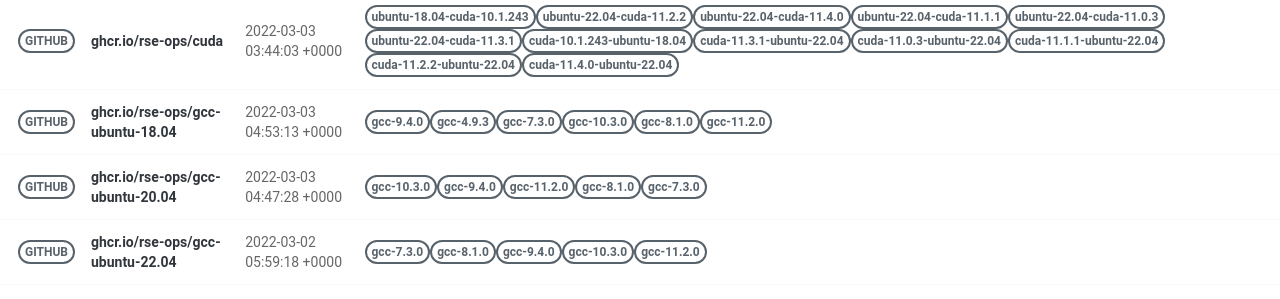
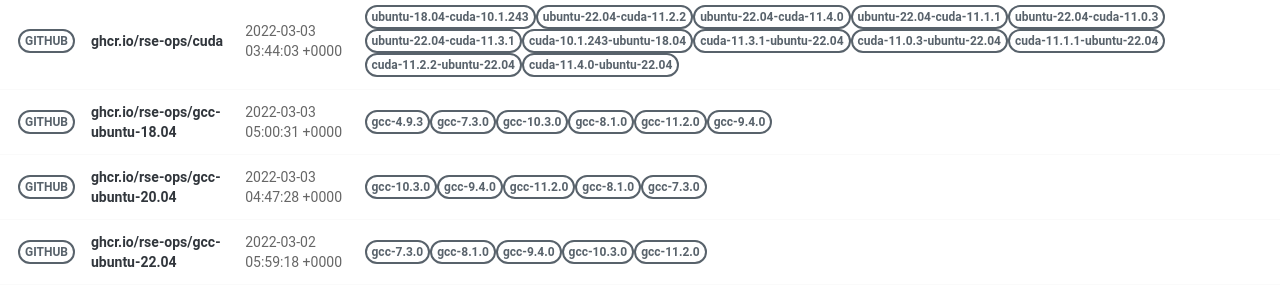
Before and after one commit to rse-ops/docker-images, a Jekyll site: the page built from pages/index.md, in a window 1280 px wide. Shown: the part 502-801 px from the top of the page. Built offline with Jekyll 4.4.1, drawn with Linux system fonts in a browser that asks for light colours; nearby versions of some CDN libraries.

Commit message:
Automated push to update library 2022-03-03

```diff
--- a/_library/ghcr.io-rse-ops-gcc-ubuntu-18.04.md
+++ b/_library/ghcr.io-rse-ops-gcc-ubuntu-18.04.md
@@ -1,14 +1,11 @@
 ---
 layout: container
 name: ghcr.io/rse-ops/gcc-ubuntu-18.04
-updated_at: 2022-03-03 04:53:13.731750
+updated_at: 2022-03-03 05:00:31.103200
 
 
 container_url: https://github.com/orgs/rse-ops/packages/container/package/gcc-ubuntu-18.04
 versions:
- - tag: gcc-9.4.0
-   dockerfile: https://github.com/rse-ops/docker-images/blob/main/ubuntu/gcc/Dockerfile
-   manifest: https://crane.ggcr.dev/manifest/ghcr.io/rse-ops/gcc-ubuntu-18.04:gcc-9.4.0
  - tag: gcc-4.9.3
    dockerfile: https://github.com/rse-ops/docker-images/blob/main/ubuntu/gcc/Dockerfile
    manifest: https://crane.ggcr.dev/manifest/ghcr.io/rse-ops/gcc-ubuntu-18.04:gcc-4.9.3
```
Also changed, not shown: other parts of _library/ghcr.io-rse-ops-gcc-ubuntu-18.04.md (+3 -0 lines).
